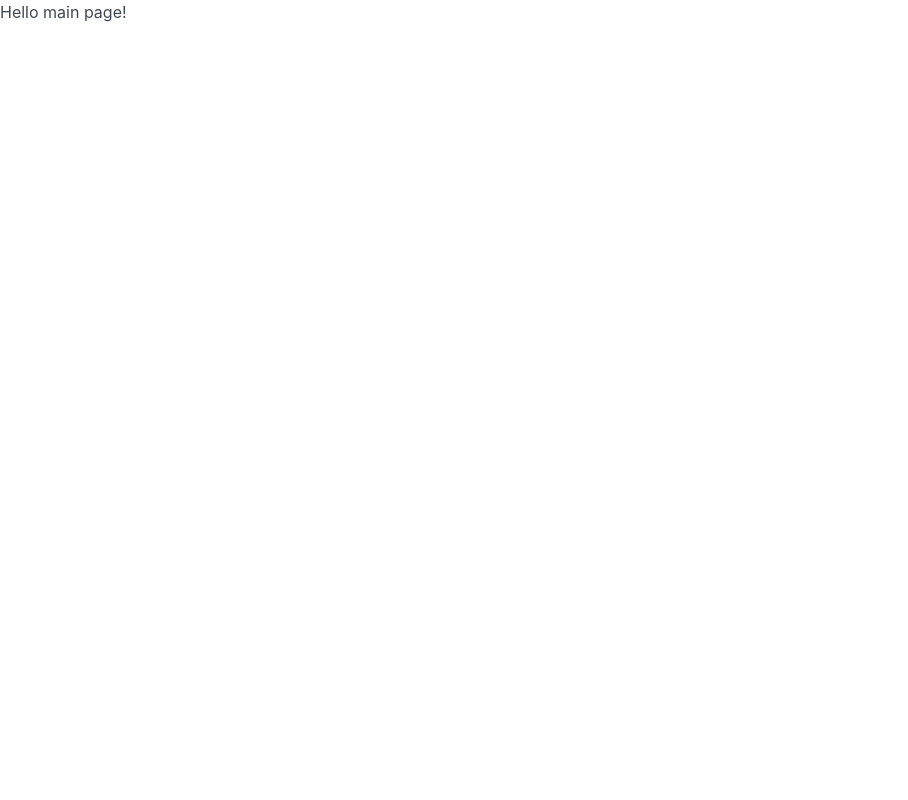
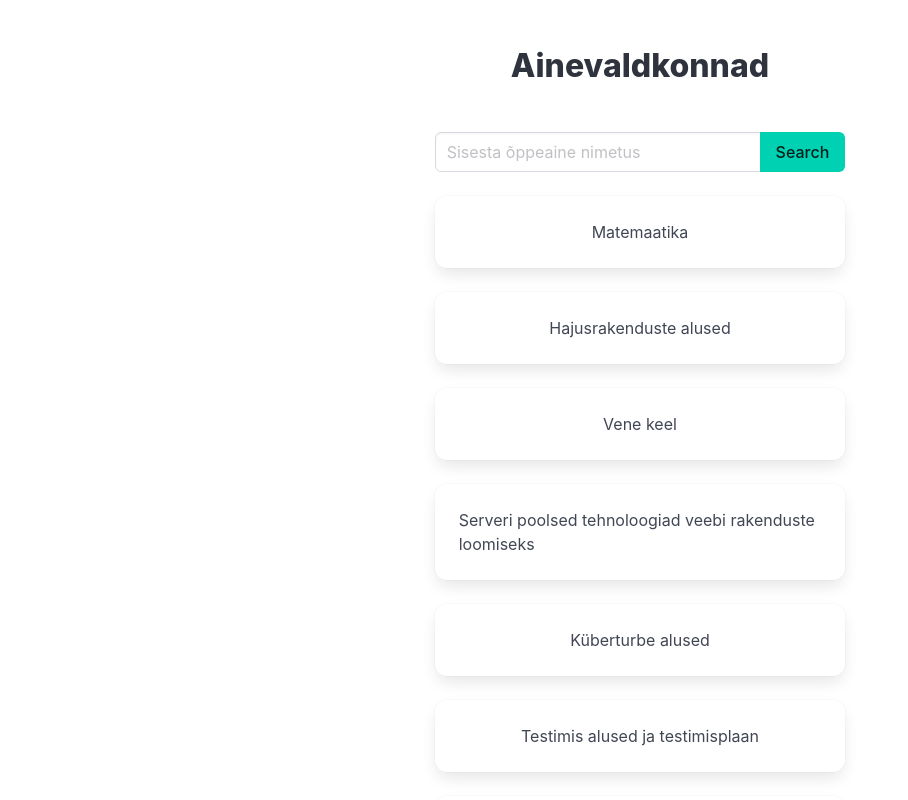
Before and after one commit to martinpr2006/Mikroprojekt, a Vue app: page / in a window 1280 px wide. Shown: the top 800 px of the page, without its empty margins (0-908 px from the left). Built offline with nearby package versions, Linux system fonts and the light colour scheme.

Commit message:
Add html & bulma css sturcture to home page

```diff
--- a/src/pages/Home.vue
+++ b/src/pages/Home.vue
@@ -1,5 +1,55 @@
+<script setup>
+const subjects = [
+    'Matemaatika',
+    'Hajusrakenduste alused',
+    'Vene keel',
+    'Serveri poolsed tehnoloogiad veebi rakenduste loomiseks',
+    'Küberturbe alused',
+    'Testimis alused ja testimisplaan',
+    'Riistvaralähedane programmeerimine',
+    'Individuaalne valikaine (Arvutimängude loomine)',
+    'Tarkvaraarenduse meetodid',
+    'Kirjandiõpetus',
+    'Rühmajuhataja tund',
+    'Andmebaasid',
+    'Blockchain',
+    'Projekt',
+    'Soome keel'
+];
+</script>
+
 <template>
-    <div>
-        <h1>Hello main page!</h1>
+    <div class="columns is-centered">
+        <div class="column is-4 mt-6">
+            <div class="title has-text-centered">
+                Ainevaldkonnad
+            </div>
+            <div class="field has-addons mb-5 mt-6">
+                <div class="control is-expanded">
+                    <input class="input is-normal" type="text" placeholder="Sisesta õppeaine nimetus" />
+                </div>
+                <div class="control">
+                    <button class="button is-primary">Search</button>
+                </div>
+            </div>
+            <div class="card mb-5" v-for="(subject, i) in subjects" :key="i">
+                <div class="card-content">
+                    <div class="content">{{ subject }}</div>
+                </div>
+            </div>
+        </div>
     </div>
 </template>
+
+<style scoped>
+.card {
+    min-height: 70px;
+    display: flex;
+    align-items: center;
+    justify-content: center;
+}
+
+.card:hover {
+    cursor: pointer;
+}
+</style>
```
